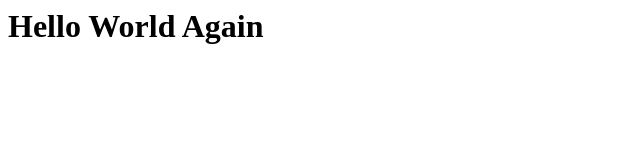
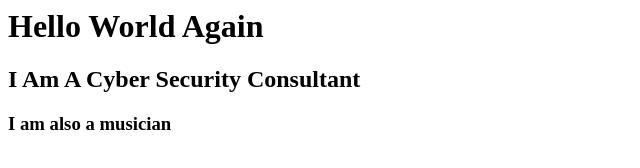
Before and after one commit to tiozart/MyFirstWebApp, a plain HTML site: page index.html in a window 1280 px wide. Shown: the whole page, without its empty margins (0-640 px from the left). Drawn offline with Linux system fonts and the light colour scheme.

Commit message:
Add files via upload

```diff
--- a/index.html
+++ b/index.html
@@ -1,10 +1,13 @@
  <html>
     <head>
-        <title>
-            Hello World </title>
+        <title>Hello World </title>
 
         <body>
             <h1>Hello World Again</h1>
+
+            <h2> I Am A Cyber Security Consultant</h2>
+
+            <h3> I am also a musician</h3>
         </body>
     </head>
  </html>
```
